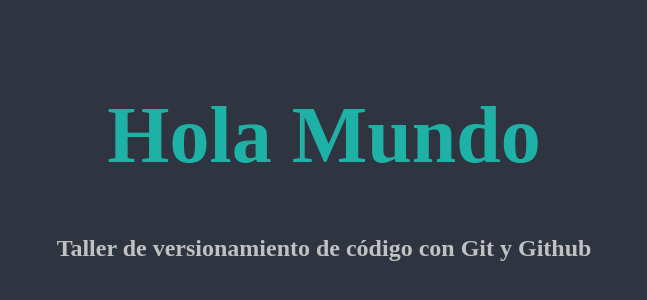
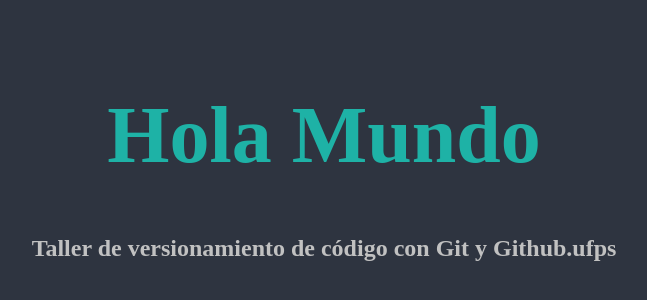
Before and after one commit to angielisbethop/Tallerufps_GityGithub, a plain HTML site: page index.html in a window 1280 px wide. Shown: the part 110-410 px from the top of the page, without its empty margins (316-963 px from the left). Drawn offline with Linux system fonts and the light colour scheme.

Commit message:
Mi primer commit desde consola git. Modificacion del index.html y se creo uno nuevo index2.html

```diff
--- a/index.html
+++ b/index.html
@@ -12,6 +12,6 @@
 </head>
 <body>
  <h1>Hola Mundo</h1>
- <h2>Taller de versionamiento de código con Git y Github</h2>
+ <h2>Taller de versionamiento de código con Git y Github.ufps</h2>
 </body>
 </html>
```
Also changed, not shown: index2.html (added, +1 -0 lines).
